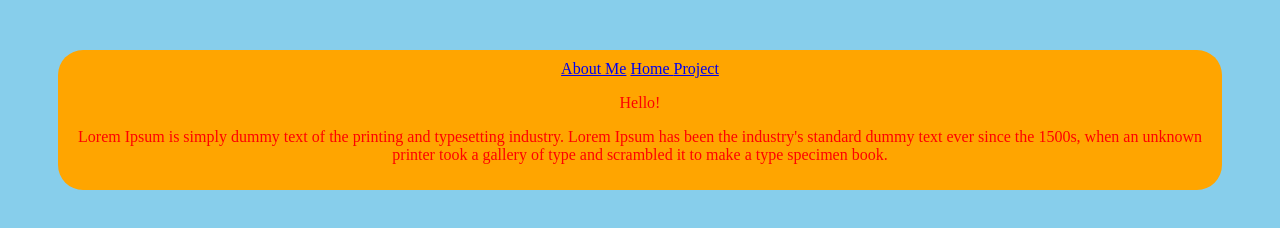
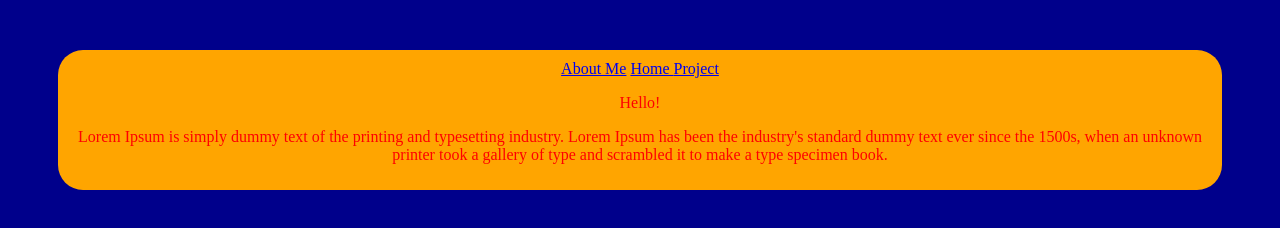
Before and after one commit to NiceDolphin/NiceDolphin.github.io, a plain HTML site: page index.html in a window 1280 px wide. Drawn offline with Linux system fonts and the light colour scheme.

Commit message:
addpages

```diff
--- a/mystyle.css
+++ b/mystyle.css
@@ -33,7 +33,7 @@
 }
 
 body{
-	background-color:skyblue;
+	background-color:darkblue;
 	text-align:center;
 }
 
```
